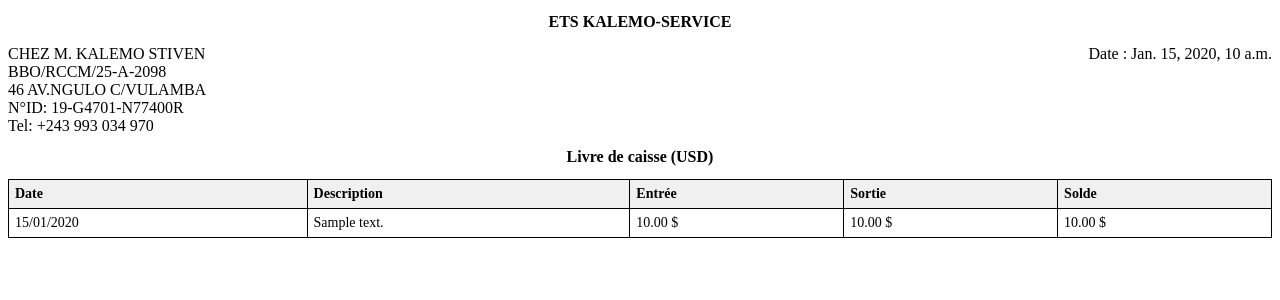
After one commit to BenjaminKamuha/trackshop, a Django app: template trackshop_web/trackshop/templates/trackshop/cash_book_pdf.html in a window 1280 px wide. The commit adds this page. Shown: the top 300 px of the page. Run offline with Django 5.2, Linux system fonts and the light colour scheme; data comes from the database, SQL or seed files in the repository; both versions use the stored data as it was after the commit; tables that the repository leaves empty hold one stand-in row (values such as "Sample post"); the template is opened without the code that fills it: values that come from a table or form of the project are taken from there, most other values are stand-ins (such as "Sample title", 1, 10 or a date in 2020); some libraries are stand-ins or nearby versions.

Commit message:
Travaille sur enregistrement du rapport livre de caisse (USD, CDF)

```diff
--- a/trackshop_web/theme/static/css/dist/styles.css
+++ b/trackshop_web/theme/static/css/dist/styles.css
@@ -238,6 +238,9 @@
   .mt-5 {
     margin-top: calc(var(--spacing) * 5);
   }
+  .mt-10 {
+    margin-top: calc(var(--spacing) * 10);
+  }
   .mt-50 {
     margin-top: calc(var(--spacing) * 50);
   }
@@ -249,6 +252,9 @@
   }
   .mb-5 {
     margin-bottom: calc(var(--spacing) * 5);
+  }
+  .mb-10 {
+    margin-bottom: calc(var(--spacing) * 10);
   }
   .ml-10 {
     margin-left: calc(var(--spacing) * 10);
--- /dev/null
+++ b/trackshop_web/trackshop/templates/trackshop/cash_book_pdf.html
@@ -0,0 +1,80 @@
+
+<!DOCTYPE html>
+<html>
+<head>
+    <meta charset="utf-8">
+
+    <style>
+        table {
+            width: 100%;
+            border-collapse: collapse;
+        }
+
+        th, td {
+            border: 1px solid #000;
+            padding: 6px;
+            text-align: left;
+        }
+
+        th {
+            background-color: #f0f0f0;
+        }
+
+        .border {
+            border: 2px solid black;
+        }
+
+        .flex {
+            display: flex;
+            justify-content: space-between;
+        }
+
+        tr {
+            font-size: 14px;
+        }
+
+        .header, h2 {
+            font-size: 16px;
+        }
+
+
+    </style>
+</head>
+<body>
+
+<h2 style="text-align: center;">ETS KALEMO-SERVICE</h2>
+<div class="flex justify-between">
+    <div class="header">
+        CHEZ M. KALEMO STIVEN <br>
+        BBO/RCCM/25-A-2098 <br>
+        46 AV.NGULO C/VULAMBA <br>
+        N°ID: 19-G4701-N77400R <br>
+        Tel: +243 993 034 970 <br>
+    </div>
+    <div>
+        Date : {{ date }}
+<br>
+    </div>
+</div>
+
+<h2 style="text-align: center;">Livre de caisse ({{ currency.code }})</h2>
+    <table>
+        <tr>
+            <th>Date</th>
+            <th>Description</th>
+            <th>Entrée</th>
+            <th>Sortie</th>
+            <th>Solde</th>
+        </tr>
+        {% for row in rows %}
+            <tr>
+                <td>{{ row.date|date:"d/m/Y" }}</td>
+                <td>{{ row.description }}</td>
+                <td>{{ row.income|floatformat:2 }} {{ currency.symbol }}</td>
+                <td>{{ row.expense|floatformat:2 }} {{ currency.symbol }}</td>
+                <td>{{ row.balance|floatformat:2 }} {{ currency.symbol }}</td>
+            </tr>
+        {% endfor %}
+    </table>
+</body>
+</html>
--- a/trackshop_web/trackshop/templates/trackshop/cashbook.html
+++ b/trackshop_web/trackshop/templates/trackshop/cashbook.html
@@ -16,10 +16,10 @@
         <select name="currency" id="currency">
             <option value="USD">USD</option>
             <option value="CDF">CDF</option>
-        </select>
-        <button type="submit">Afficher le livre de caisse</button>
+        </select><br>
+        <label for="">Sélectionner la date: </label><input class="border rounded" type="date" name="date" id="" value="" required><br>
+        <button type="submit" class="border rounded mt-10 mb-10">Afficher le livre de caisse</button>
     </form>
-
     <div id="cash_book">
     </div>
  {% endblock %}
--- a/trackshop_web/trackshop/templates/trackshop/partials/cash_book/cashbook.html
+++ b/trackshop_web/trackshop/templates/trackshop/partials/cash_book/cashbook.html
@@ -18,3 +18,5 @@
             </tr>
         {% endfor %}
     </table>
+
+    <a href="{% url 'TrackShop:cash-book-pdf' currency.code date %} ">Exporter en pdf</a>
--- a/trackshop_web/trackshop/urls.py
+++ b/trackshop_web/trackshop/urls.py
@@ -24,6 +24,7 @@ urlpatterns = [
 	path('stock/new_product/<int:stock_pk>', views.new_product, name="new_product"),
 	path('stock/product/details/<int:product_pk>', views.product_detail, name="product_details"),
 	path('cash_book/', views.cash_book, name="cash_book"),
+	path('cash_book/export_pdf/<str:currency_code>/<str:date>/', views.cash_book_pdf, name='cash-book-pdf'),
 	path('history/', views.history, name="history"),
 	path('history/product_return/<int:item_pk>/', views.save_return, name="product-return"),
 	path('inventory/', views.inventory, name='inventory'),
```
Also changed, not shown: trackshop_web/trackshop/templates/trackshop/partials/sale/client_result.html (+0 -12 lines), trackshop_web/trackshop/views.py (+38 -4 lines), trackshop_web/db.sqlite3.
